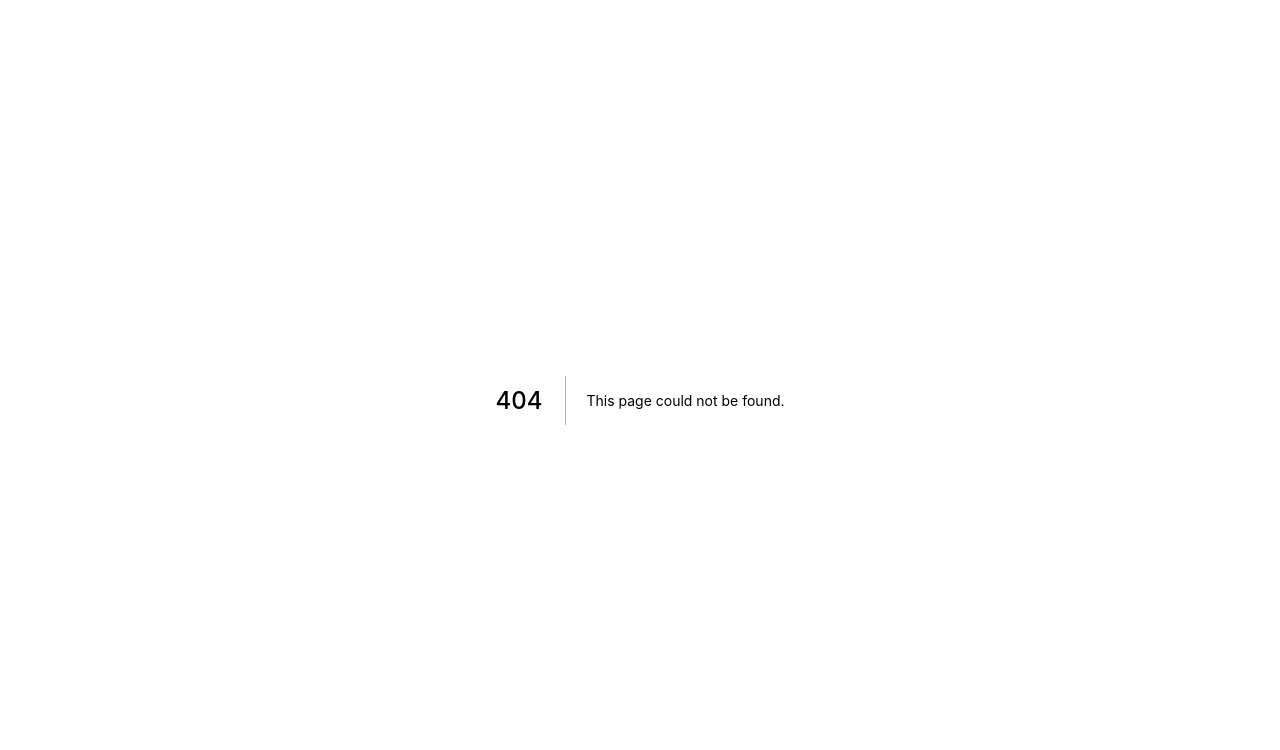
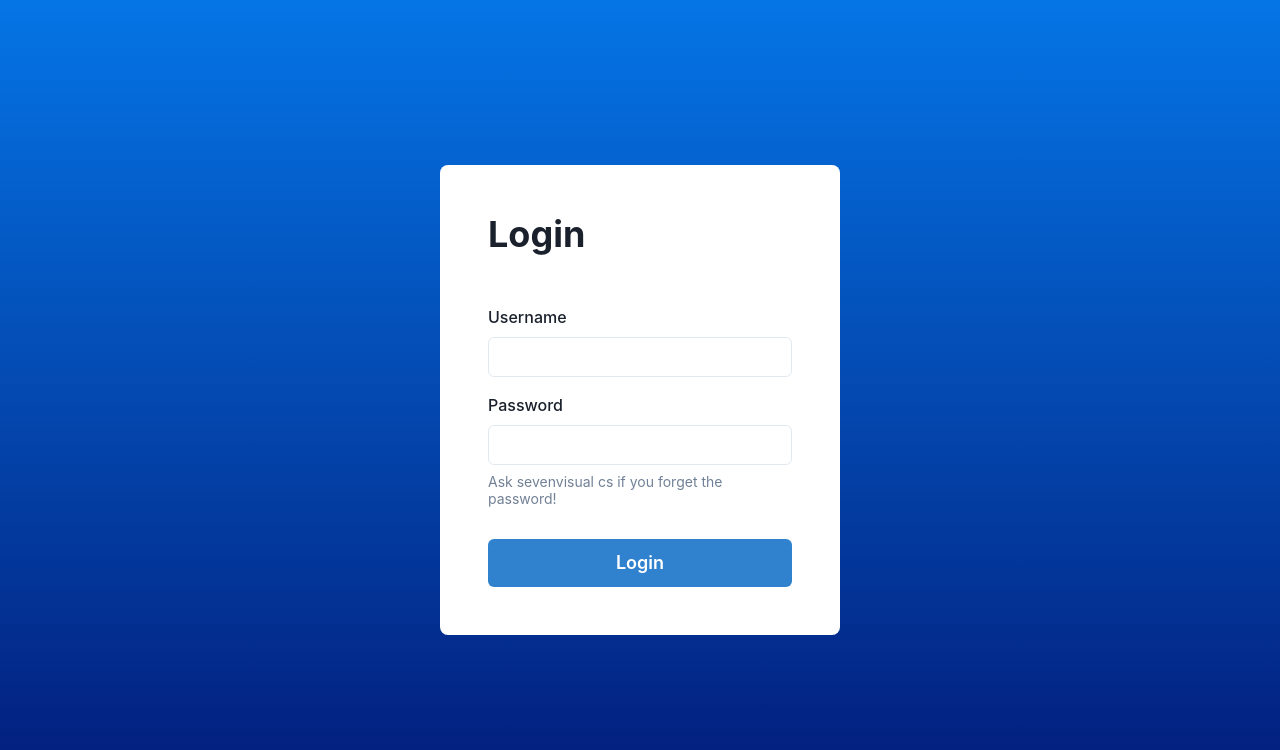
Before and after one commit to gifaeriyanto/holo, a Next.js app: page /login in a window 1280 px wide. Before the commit this address had no page. Shown: the top 750 px of the page. Built offline with nearby package versions, Linux system fonts and the light colour scheme.

Commit message:
login page

```diff
--- /dev/null
+++ b/pages/login.tsx
@@ -0,0 +1,51 @@
+import {
+  Box,
+  Button,
+  Flex,
+  FormControl,
+  FormHelperText,
+  FormLabel,
+  Heading,
+  Input,
+  VStack,
+} from '@chakra-ui/react';
+import { NextPage } from 'next';
+import React from 'react';
+
+const Login: NextPage = () => {
+  return (
+    <Flex
+      p={10}
+      h="100vh"
+      justifyContent="center"
+      alignItems="center"
+      bgGradient="linear(to-b, #0575E6, #021B79)"
+    >
+      <Box bgColor="white" p={12} borderRadius="lg" w="400px">
+        <Heading mb={12}>Login</Heading>
+        <VStack as="form" spacing={4}>
+          <FormControl>
+            <FormLabel>Username</FormLabel>
+            <Input name="username" />
+          </FormControl>
+
+          <FormControl>
+            <FormLabel>Password</FormLabel>
+            <Input type="password" name="username" />
+            <FormHelperText>
+              Ask sevenvisual cs if you forget the password!
+            </FormHelperText>
+          </FormControl>
+
+          <FormControl>
+            <Button colorScheme="blue" size="lg" mt={4} isFullWidth>
+              Login
+            </Button>
+          </FormControl>
+        </VStack>
+      </Box>
+    </Flex>
+  );
+};
+
+export default Login;
```
